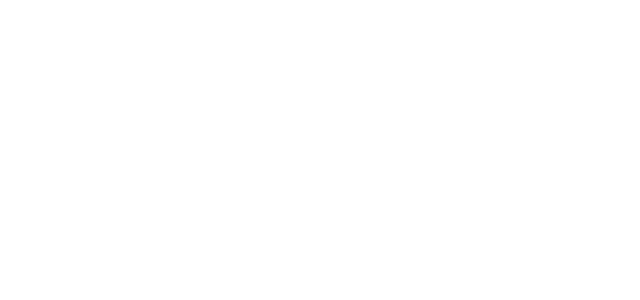
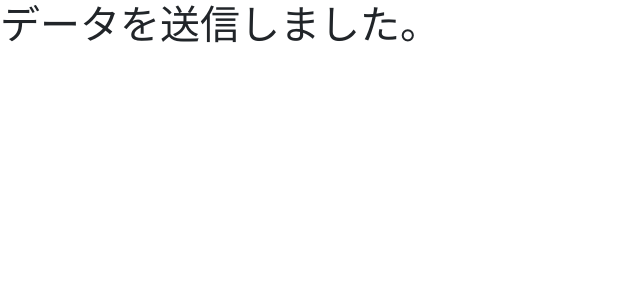
Before and after one commit to HigashiHayato/camera-practice, a React (Create React App) app in the folder camera-app/: page /end in a window 1280 px wide. Before the commit this address had no page. Shown: the top 300 px of the page, without its empty margins (0-640 px from the left). Built offline with nearby package versions, Linux system fonts and the light colour scheme.

Commit message:
送信ボタン追加

```diff
--- a/camera-app/src/App.js
+++ b/camera-app/src/App.js
@@ -1,6 +1,6 @@
 import './App.css';
 import { BrowserRouter, Routes, Route } from "react-router-dom";
-import { Home, Input, Photo, Confirm} from "./screen/index";
+import { Home, Input, Photo, Confirm, End } from "./screen/index";
 
 function App() {
 
@@ -12,6 +12,7 @@ function App() {
         <Route exact path="/input" element={<Input />} />
         <Route exact path="/photo" element={<Photo />} />
         <Route exact path="/confirm" element={<Confirm />} />
+        <Route exact path="/end" element={<End/>} />
       </Routes>
     </div>
   </BrowserRouter>
--- a/camera-app/src/screen/Confirm.jsx
+++ b/camera-app/src/screen/Confirm.jsx
@@ -1,4 +1,6 @@
 import { useLocation } from "react-router-dom";
+import Button from 'react-bootstrap/Button';
+import 'bootstrap/dist/css/bootstrap.min.css';
 
 const Confirm = () => {
     const location = useLocation();
@@ -11,8 +13,14 @@ const Confirm = () => {
 
     return (
         <>
-        <h1>{text}</h1>
-        <div className="captured-images">{imageElements}</div>
+            <h1>{text}</h1>
+            <div className="captured-images">{imageElements}</div>
+            <Button
+                variant="secondary"
+                href="/end"
+            >
+                送信
+            </Button>
         </>
 
 
--- /dev/null
+++ b/camera-app/src/screen/End.jsx
@@ -0,0 +1,10 @@
+const End = () => {
+    return (
+        <>
+            <h1>データを送信しました。</h1>
+        </>
+    )
+
+}
+
+export default End;
--- a/camera-app/src/screen/Input.jsx
+++ b/camera-app/src/screen/Input.jsx
@@ -20,7 +20,6 @@ const Input = () => {
                     onChange={(e) => setName({ q: e.target.value })}
                 />
             </div>
-            <Link to={"/photo"}>写真撮影</Link>
             <Button
             onClick={() => navigate('/photo', { state: { text, }, })}
             variant='secondary'
--- a/camera-app/src/screen/index.js
+++ b/camera-app/src/screen/index.js
@@ -2,3 +2,4 @@ export {default as Home} from "./Home";
 export {default as Photo} from "./Photo";
 export {default as Input} from "./Input";
 export {default as Confirm} from "./Confirm";
+export {default as End} from "./End";
```
